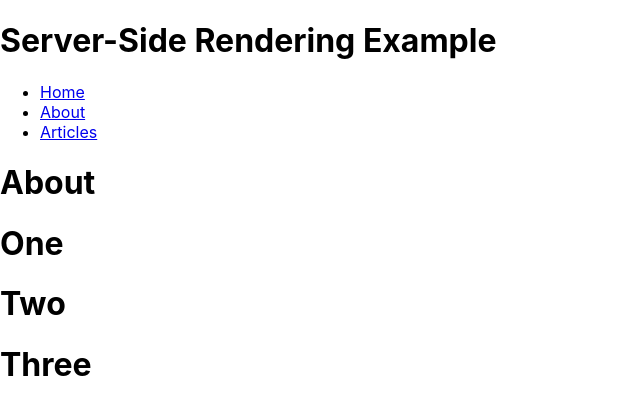
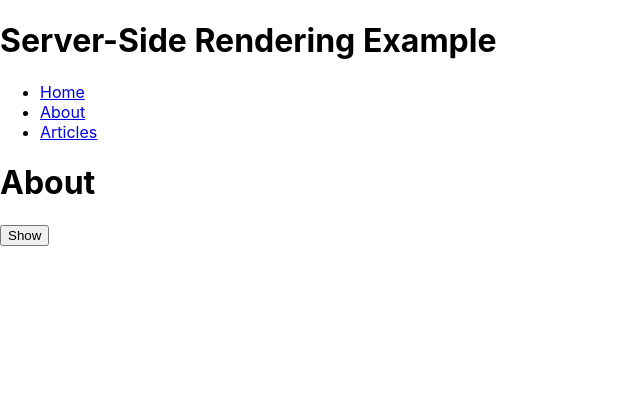
Before and after one commit to kiryl-ramanouski/react-software-architecture-linkedin, a React (Create React App) app: page /about in a window 1280 px wide. Shown: the top 414 px of the page, without its empty margins (0-640 px from the left). Built offline with nearby package versions, Linux system fonts and the light colour scheme.

Commit message:
feat: use ErrorBoundary with error inside on of components

```diff
--- a/src/ErrorBoundary.js
+++ b/src/ErrorBoundary.js
@@ -23,7 +23,7 @@ export default class ErrorBoundary extends React.Component {
   render() {
     if (this.state.hasError) {
       // Можно отрендерить запасной UI произвольного вида.
-      return <h1>Something went wrong</h1>;
+      return <p>Something went wrong</p>;
     }
 
     return this.props.children;
--- a/src/pages/About.js
+++ b/src/pages/About.js
@@ -1,4 +1,5 @@
-import React, { lazy, Suspense } from 'react';
+import React, { useState, lazy, Suspense } from 'react';
+import ErrorBoundary from '../ErrorBoundary';
 // import One from './One';
 // import Two from './Two';
 // import Three from './Three';
@@ -8,14 +9,24 @@ const Two = lazy(() => import('./Two'));
 const Three = lazy(() => import('./Three'));
 
 const About = () => {
+  const [show, setShow] = useState(false);
   return (
     <>
       <h1>About</h1>
-      <Suspense fallback={<p>Loading Components...</p>}>
-        <One />
-        <Two />
-        <Three />
-      </Suspense>
+      <button onClick={() => setShow(!show)}>{show ? 'Hide' : 'Show'}</button>
+      {show && (
+        <Suspense fallback={<p>Loading Components...</p>}>
+          <ErrorBoundary>
+            <One />
+          </ErrorBoundary>
+          <ErrorBoundary>
+            <Two />
+          </ErrorBoundary>
+          <ErrorBoundary>
+            <Three />
+          </ErrorBoundary>
+        </Suspense>
+      )}
     </>
   );
 };
--- a/src/pages/One.js
+++ b/src/pages/One.js
@@ -1,6 +1,7 @@
 import React from 'react';
 
 const One = () => {
+  throw new Error();
   return <h1>One</h1>;
 };
 
```
